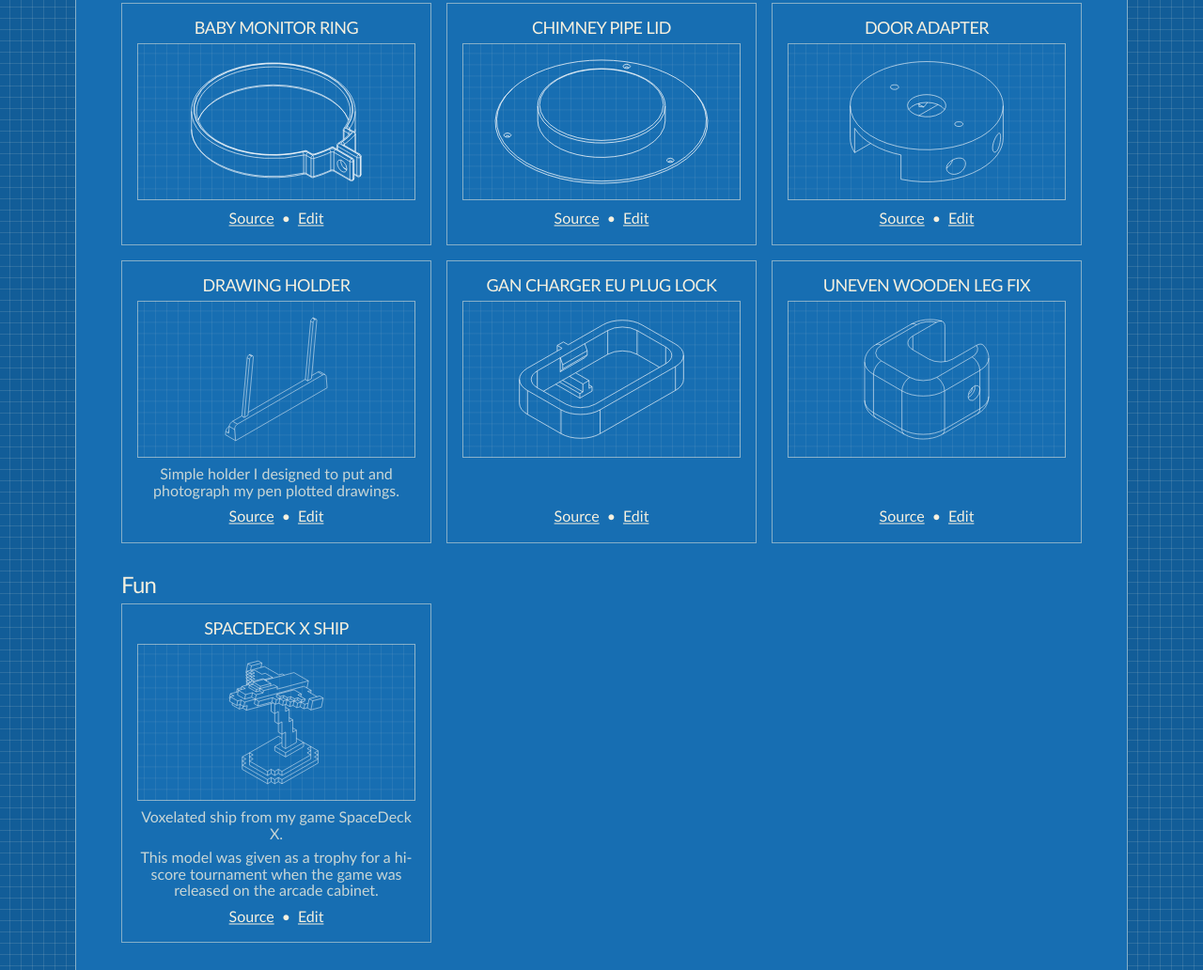
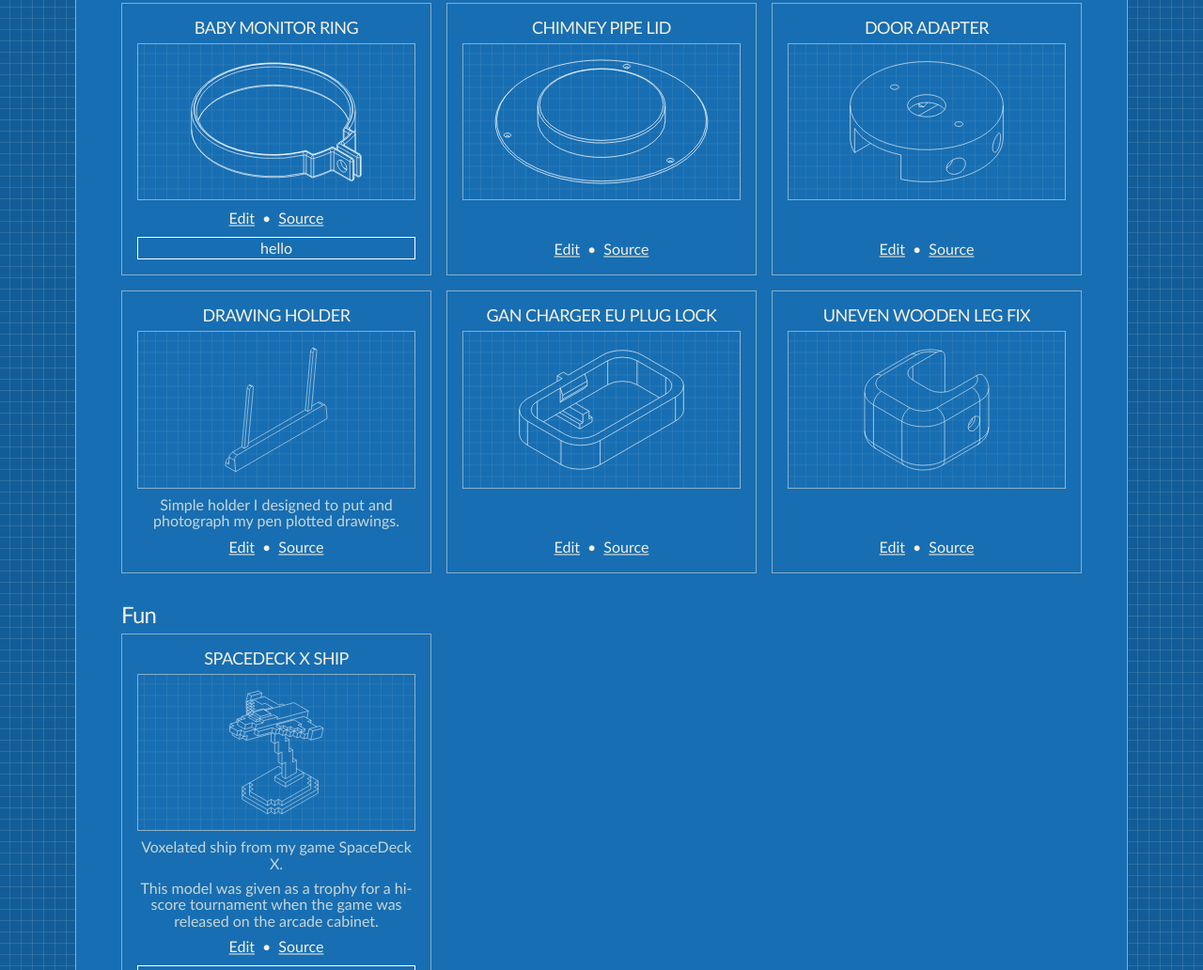
Before and after one commit to Stanko/3d-cad-models, a website: page docs/index.html in a window 1280 px wide. Shown: the part 305-1337 px from the top of the page at 94% size. Drawn offline with Linux system fonts and the light colour scheme.

Commit message:
Swapped links

```diff
--- a/docs/index.html
+++ b/docs/index.html
@@ -61,8 +61,8 @@
 <img class="model__img" src="./svg/around-the-house-baby-monitor-ring.svg" alt="Baby monitor ring" />
 </div>
 <div class="model__links">
+<a href="https://studio.replicad.xyz/workbench?from-url=https://raw.githubusercontent.com/Stanko/3d-models/dev/around-the-house/baby-monitor-ring.js">Edit</a> &bull;
 <a href="https://raw.githubusercontent.com/Stanko/3d-models/dev/around-the-house/baby-monitor-ring.js">Source</a>
-&bull; <a href="https://studio.replicad.xyz/workbench?from-url=https://raw.githubusercontent.com/Stanko/3d-models/dev/around-the-house/baby-monitor-ring.js">Edit</a>
 </div>
 </div>
 <div class="model">
@@ -71,8 +71,8 @@
 <img class="model__img" src="./svg/around-the-house-chimney-pipe-lid.svg" alt="Chimney pipe lid" />
 </div>
 <div class="model__links">
+<a href="https://studio.replicad.xyz/workbench?from-url=https://raw.githubusercontent.com/Stanko/3d-models/dev/around-the-house/chimney-pipe-lid.js">Edit</a> &bull;
 <a href="https://raw.githubusercontent.com/Stanko/3d-models/dev/around-the-house/chimney-pipe-lid.js">Source</a>
-&bull; <a href="https://studio.replicad.xyz/workbench?from-url=https://raw.githubusercontent.com/Stanko/3d-models/dev/around-the-house/chimney-pipe-lid.js">Edit</a>
 </div>
 </div>
 <div class="model">
@@ -81,8 +81,8 @@
 <img class="model__img" src="./svg/around-the-house-door-adapter.svg" alt="Door adapter" />
 </div>
 <div class="model__links">
+<a href="https://studio.replicad.xyz/workbench?from-url=https://raw.githubusercontent.com/Stanko/3d-models/dev/around-the-house/door-adapter.js">Edit</a> &bull;
 <a href="https://raw.githubusercontent.com/Stanko/3d-models/dev/around-the-house/door-adapter.js">Source</a>
-&bull; <a href="https://studio.replicad.xyz/workbench?from-url=https://raw.githubusercontent.com/Stanko/3d-models/dev/around-the-house/door-adapter.js">Edit</a>
 </div>
 </div>
 <div class="model">
@@ -92,8 +92,8 @@
 </div>
 <div class="model__description"><p>Simple holder I designed to put and photograph my pen plotted drawings.</p></div>
 <div class="model__links">
+<a href="https://studio.replicad.xyz/workbench?from-url=https://raw.githubusercontent.com/Stanko/3d-models/dev/around-the-house/drawing-holder.js">Edit</a> &bull;
 <a href="https://raw.githubusercontent.com/Stanko/3d-models/dev/around-the-house/drawing-holder.js">Source</a>
-&bull; <a href="https://studio.replicad.xyz/workbench?from-url=https://raw.githubusercontent.com/Stanko/3d-models/dev/around-the-house/drawing-holder.js">Edit</a>
 </div>
 </div>
 <div class="model">
@@ -102,8 +102,8 @@
 <img class="model__img" src="./svg/around-the-house-gan-charger-eu-plug-lock.svg" alt="Gan charger eu plug lock" />
 </div>
 <div class="model__links">
+<a href="https://studio.replicad.xyz/workbench?from-url=https://raw.githubusercontent.com/Stanko/3d-models/dev/around-the-house/gan-charger-eu-plug-lock.js">Edit</a> &bull;
 <a href="https://raw.githubusercontent.com/Stanko/3d-models/dev/around-the-house/gan-charger-eu-plug-lock.js">Source</a>
-&bull; <a href="https://studio.replicad.xyz/workbench?from-url=https://raw.githubusercontent.com/Stanko/3d-models/dev/around-the-house/gan-charger-eu-plug-lock.js">Edit</a>
 </div>
 </div>
 <div class="model">
@@ -112,8 +112,8 @@
 <img class="model__img" src="./svg/around-the-house-uneven-wooden-leg-fix.svg" alt="Uneven wooden leg fix" />
 </div>
 <div class="model__links">
+<a href="https://studio.replicad.xyz/workbench?from-url=https://raw.githubusercontent.com/Stanko/3d-models/dev/around-the-house/uneven-wooden-leg-fix.js">Edit</a> &bull;
 <a href="https://raw.githubusercontent.com/Stanko/3d-models/dev/around-the-house/uneven-wooden-leg-fix.js">Source</a>
-&bull; <a href="https://studio.replicad.xyz/workbench?from-url=https://raw.githubusercontent.com/Stanko/3d-models/dev/around-the-house/uneven-wooden-leg-fix.js">Edit</a>
 </div>
 </div>
 </div>
@@ -129,8 +129,8 @@
 <div class="model__description"><p>Voxelated ship from my game SpaceDeck X.</p>
 <p>This model was given as a trophy for a hi-score tournament when the game was released on the arcade cabinet.</p></div>
 <div class="model__links">
+<a href="https://studio.replicad.xyz/workbench?from-url=https://raw.githubusercontent.com/Stanko/3d-models/dev/fun/spacedeck-x-ship.js">Edit</a> &bull;
 <a href="https://raw.githubusercontent.com/Stanko/3d-models/dev/fun/spacedeck-x-ship.js">Source</a>
-&bull; <a href="https://studio.replicad.xyz/workbench?from-url=https://raw.githubusercontent.com/Stanko/3d-models/dev/fun/spacedeck-x-ship.js">Edit</a>
 </div>
 </div>
 </div>
@@ -145,8 +145,8 @@
 </div>
 <div class="model__description"><p>When pen-plotting, the default isograph ink reservoir feels small and for larger plots it needs to be refilled.</p></div>
 <div class="model__links">
+<a href="https://studio.replicad.xyz/workbench?from-url=https://raw.githubusercontent.com/Stanko/3d-models/dev/plotter/isograph-ink-reservoir.js">Edit</a> &bull;
 <a href="https://raw.githubusercontent.com/Stanko/3d-models/dev/plotter/isograph-ink-reservoir.js">Source</a>
-&bull; <a href="https://studio.replicad.xyz/workbench?from-url=https://raw.githubusercontent.com/Stanko/3d-models/dev/plotter/isograph-ink-reservoir.js">Edit</a>
 </div>
 </div>
 <div class="model">
@@ -156,8 +156,8 @@
 </div>
 <div class="model__description"><p>Spring loaded pen holder for an old plotter in a local hacker space.</p></div>
 <div class="model__links">
+<a href="https://studio.replicad.xyz/workbench?from-url=https://raw.githubusercontent.com/Stanko/3d-models/dev/plotter/spring-loaded-pen-holder.js">Edit</a> &bull;
 <a href="https://raw.githubusercontent.com/Stanko/3d-models/dev/plotter/spring-loaded-pen-holder.js">Source</a>
-&bull; <a href="https://studio.replicad.xyz/workbench?from-url=https://raw.githubusercontent.com/Stanko/3d-models/dev/plotter/spring-loaded-pen-holder.js">Edit</a>
 </div>
 </div>
 <div class="model">
@@ -182,8 +182,8 @@
 </div>
 <div class="model__description"><p>Sundial gnomon made for my father.</p></div>
 <div class="model__links">
+<a href="https://studio.replicad.xyz/workbench?from-url=https://raw.githubusercontent.com/Stanko/3d-models/dev/sundials/sundial-gnomon-prism.js">Edit</a> &bull;
 <a href="https://raw.githubusercontent.com/Stanko/3d-models/dev/sundials/sundial-gnomon-prism.js">Source</a>
-&bull; <a href="https://studio.replicad.xyz/workbench?from-url=https://raw.githubusercontent.com/Stanko/3d-models/dev/sundials/sundial-gnomon-prism.js">Edit</a>
 </div>
 </div>
 <div class="model">
@@ -193,8 +193,8 @@
 </div>
 <div class="model__description"><p>Another version of the gnomon for my father. Three parts, snap fit.</p></div>
 <div class="model__links">
+<a href="https://studio.replicad.xyz/workbench?from-url=https://raw.githubusercontent.com/Stanko/3d-models/dev/sundials/sundial-gnomon.js">Edit</a> &bull;
 <a href="https://raw.githubusercontent.com/Stanko/3d-models/dev/sundials/sundial-gnomon.js">Source</a>
-&bull; <a href="https://studio.replicad.xyz/workbench?from-url=https://raw.githubusercontent.com/Stanko/3d-models/dev/sundials/sundial-gnomon.js">Edit</a>
 </div>
 </div>
 </div>
--- a/docs/style.css
+++ b/docs/style.css
@@ -262,3 +262,10 @@ footer {
     }
   }
 }
+
+.model:first-child::after {
+  content: "hello";
+  display: block;
+  border: 1px solid white;
+  float: left;
+}
--- a/generator.js
+++ b/generator.js
@@ -26,12 +26,12 @@ const generator = async () => {
         html.push(`<div class="model__description">${model.description}</div>`);
       }
       html.push(`<div class="model__links">`);
-      html.push(`<a href="${model.url}">Source</a>`);
       if (!model.notEditable) {
         html.push(
-          `&bull; <a href="https://studio.replicad.xyz/workbench?from-url=${model.url}">Edit</a>`,
+          `<a href="https://studio.replicad.xyz/workbench?from-url=${model.url}">Edit</a> &bull;`,
         );
       }
+      html.push(`<a href="${model.url}">Source</a>`);
       html.push(`</div>`);
       html.push(`</div>`);
     });
```
Also changed, not shown: docs/axidraw-pen-holder.png (deleted).
